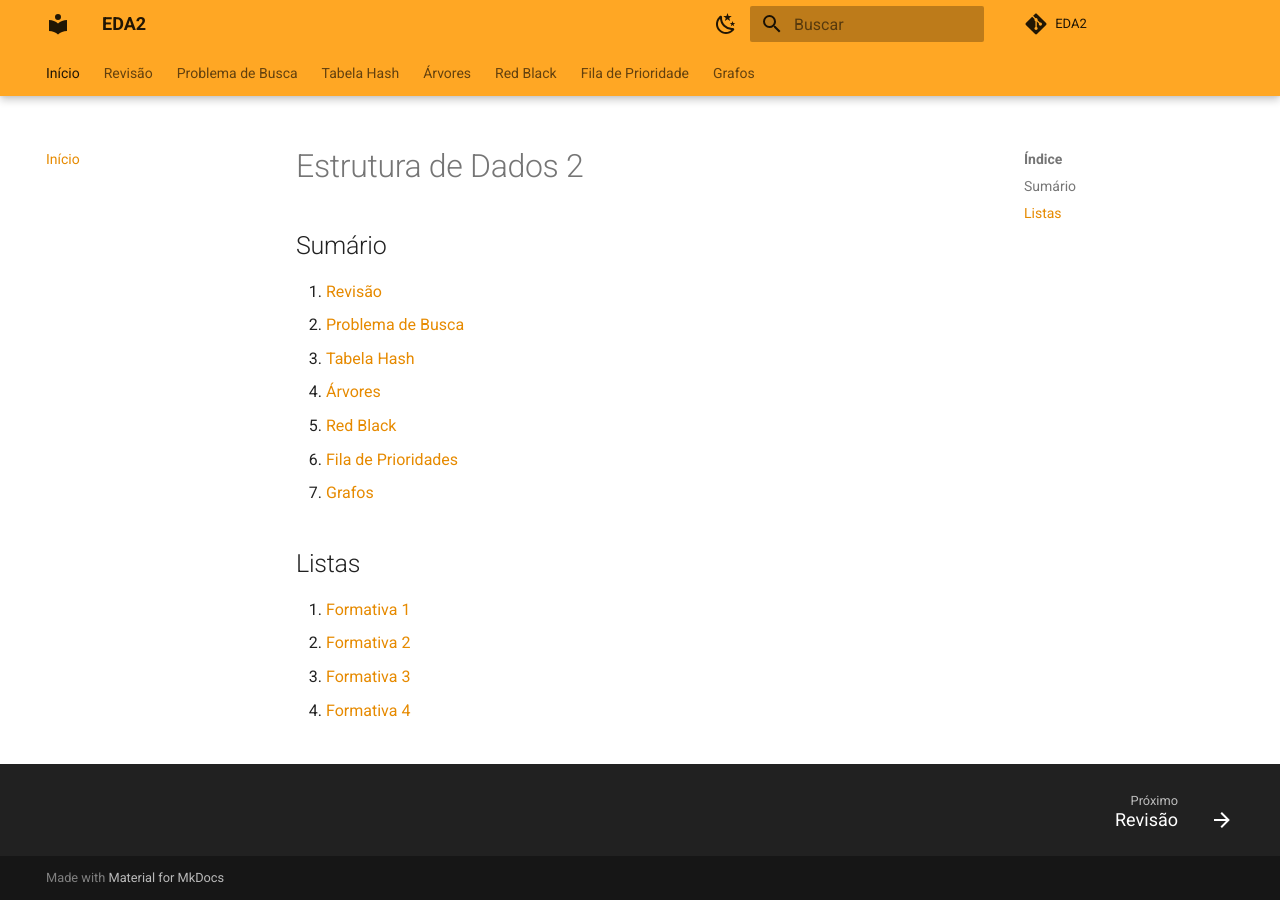
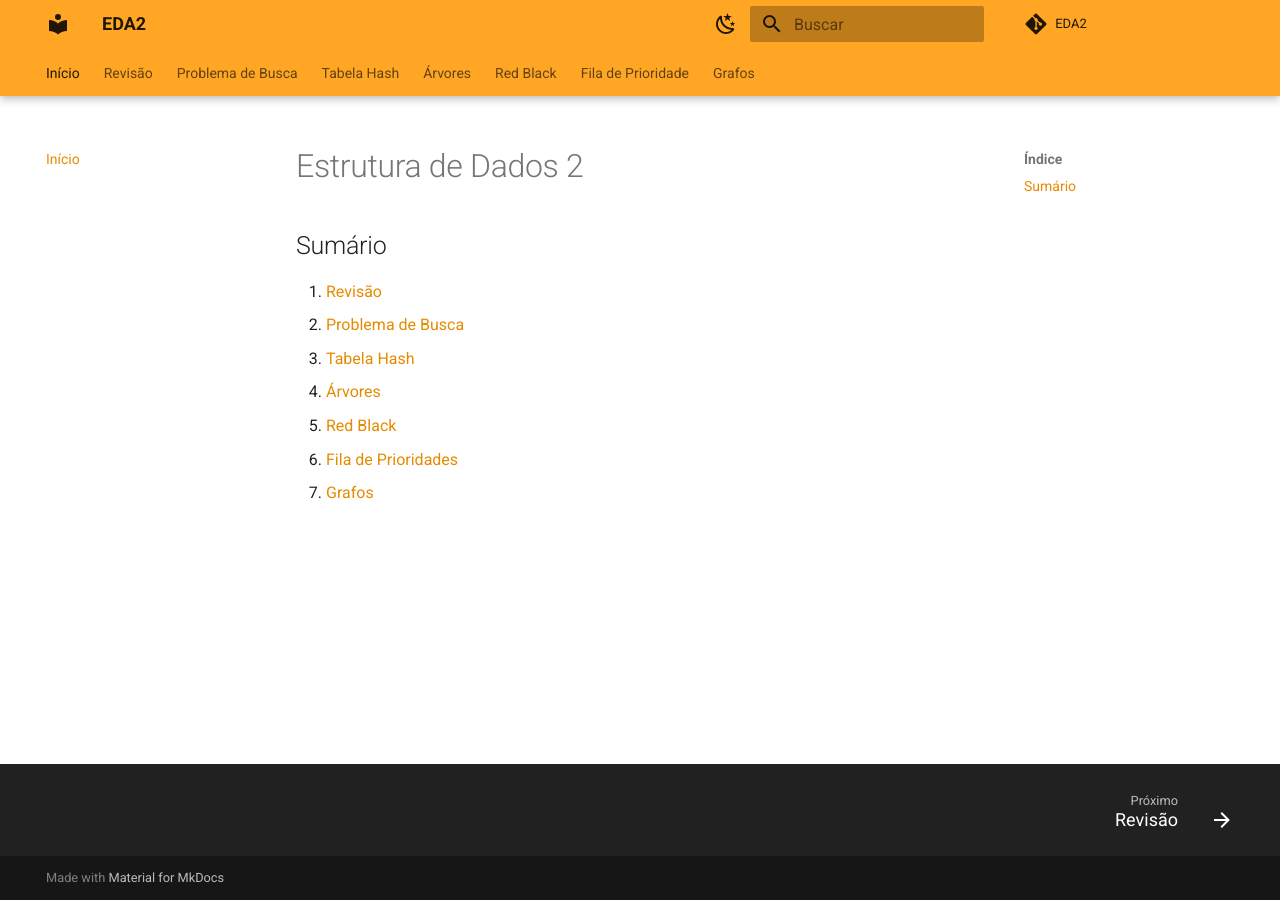
Before and after one commit to martinsglucas/eda2, an MkDocs documentation site: the page built from docs/README.md, in a window 1280 px wide. Built offline with MkDocs 1.6.1 and Material for MkDocs 9.7.7, drawn with Linux system fonts in a browser that asks for light colours; comment, search, counter and statistics services are not loaded.

Commit message:
atualiza readme

```diff
--- a/docs/README.md
+++ b/docs/README.md
@@ -10,9 +10,9 @@
 6. [Fila de Prioridades](./arvore/filaPrioridade.md)
 7. [Grafos](./grafos/grafos.md)
 
-## Listas
+<!-- ## Listas
 
 1. [Formativa 1](./revisao/formativa_1/)
 2. [Formativa 2](./revisao/formativa_2/)
 3. [Formativa 3](./hash/formativa3/)
-4. [Formativa 4](./arvore/formativa4/)
+4. [Formativa 4](./arvore/formativa4/) -->
```
